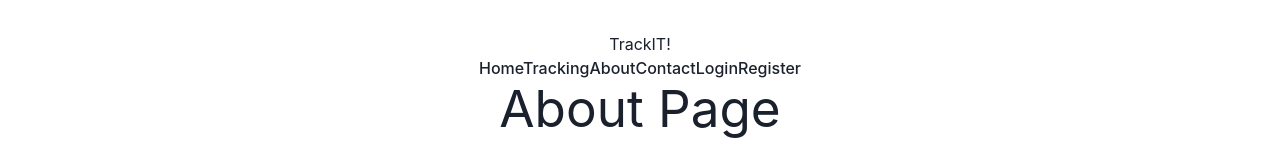
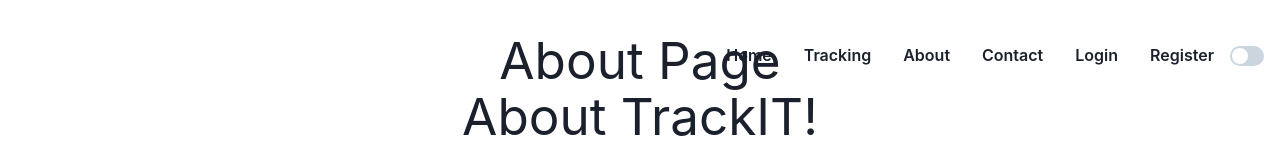
Before and after one commit to devanCodes/TrackIT, a React (Vite) app: page /about in a window 1280 px wide. Shown: the top 144 px of the page. Built offline with nearby package versions, Linux system fonts and the light colour scheme.

Commit message:
More footer and Navbar styling

```diff
--- a/package.json
+++ b/package.json
@@ -10,6 +10,7 @@
     "preview": "vite preview"
   },
   "dependencies": {
+    "@chakra-ui/icons": "^2.1.1",
     "@chakra-ui/react": "^2.8.1",
     "@emotion/react": "^11.11.1",
     "@emotion/styled": "^11.11.0",
--- a/src/components/Footer.jsx
+++ b/src/components/Footer.jsx
@@ -2,7 +2,7 @@
 import { Flex, Box, Icon, Link, Text } from "@chakra-ui/react";
 
 const Footer = () => {
-  const iconSize = 8;
+  const iconSize = 7;
 
   const linkedInPath =
     "M218.123122,218.127392 L180.191928,218.127392 L180.191928,158.724263 C180.191928,144.559023 179.939053,126.323993 160.463756,126.323993 C140.707926,126.323993 137.685284,141.757585 137.685284,157.692986 L137.685284,218.123441 L99.7540894,218.123441 L99.7540894,95.9665207 L136.168036,95.9665207 L136.168036,112.660562 L136.677736,112.660562 C144.102746,99.9650027 157.908637,92.3824528 172.605689,92.9280076 C211.050535,92.9280076 218.138927,118.216023 218.138927,151.114151 L218.123122,218.127392 Z M56.9550587,79.2685282 C44.7981969,79.2707099 34.9413443,69.4171797 34.9391618,57.260052 C34.93698,45.1029244 44.7902948,35.2458562 56.9471566,35.2436736 C69.1040185,35.2414916 78.9608713,45.0950217 78.963054,57.2521493 C78.9641017,63.090208 76.6459976,68.6895714 72.5186979,72.8184433 C68.3913982,76.9473153 62.7929898,79.26748 56.9550587,79.2685282 M75.9206558,218.127392 L37.94995,218.127392 L37.94995,95.9665207 L75.9206558,95.9665207 L75.9206558,218.127392 Z M237.033403,0.0182577091 L18.8895249,0.0182577091 C8.57959469,-0.0980923971 0.124827038,8.16056231 -0.001,18.4706066 L-0.001,237.524091 C0.120519052,247.839103 8.57460631,256.105934 18.8895249,255.9977 L237.033403,255.9977 C247.368728,256.125818 255.855922,247.859464 255.999,237.524091 L255.999,18.4548016 C255.851624,8.12438979 247.363742,-0.133792868 237.033403,0.000790807055";
--- a/src/components/Navbar.jsx
+++ b/src/components/Navbar.jsx
@@ -1,20 +1,147 @@
-import React from "react";
+import { useState } from "react";
+import {
+  useColorMode,
+  Switch,
+  Flex,
+  Button,
+  IconButton,
+} from "@chakra-ui/react";
+import { HamburgerIcon, CloseIcon } from "@chakra-ui/icons";
 import { Link } from "react-router-dom";
 
 const Navbar = () => {
+  const { colorMode, toggleColorMode } = useColorMode();
+  const isDark = colorMode === "dark";
+  const [display, changeDisplay] = useState("none");
   return (
-    <nav>
-      <h3>TrackIT!</h3>
-      <nav>
-        <Link to="/">Home</Link>
-        <Link to="/tracking">Tracking</Link>
-        <Link to="/about">About</Link>
-        <Link to="/contact">Contact</Link>
-        <Link to="/login">Login</Link>
-        <Link to="/register">Register</Link>
-      </nav>
-    </nav>
+    <Flex>
+      <Flex pos="fixed" top="1rem" right="1rem" align="center">
+        <Flex display={["none", "none", "flex", "flex"]}>
+          <Link to="/">
+            <Button as="a" variant="ghost" aria-label="Home" my={5} w="100%">
+              Home
+            </Button>
+          </Link>
+          <Link to="/tracking">
+            <Button
+              as="a"
+              variant="ghost"
+              aria-label="Tracking"
+              my={5}
+              w="100%"
+            >
+              Tracking
+            </Button>
+          </Link>
+          <Link to="/about">
+            <Button as="a" variant="ghost" aria-label="About" my={5} w="100%">
+              About
+            </Button>
+          </Link>
+          <Link to="/contact">
+            <Button as="a" variant="ghost" aria-label="Contact" my={5} w="100%">
+              Contact
+            </Button>
+          </Link>
+          <Link to="/login">
+            <Button as="a" variant="ghost" aria-label="Login" my={5} w="100%">
+              Login
+            </Button>
+          </Link>
+          <Link to="/register">
+            <Button
+              as="a"
+              variant="ghost"
+              aria-label="Register"
+              my={5}
+              w="100%"
+            >
+              Register
+            </Button>
+          </Link>
+        </Flex>
+
+        <IconButton
+          aria-label="Open Menu"
+          size="lg"
+          mr={2}
+          icon={<HamburgerIcon />}
+          display={["flex", "flex", "none", "none"]}
+          onClick={() => changeDisplay("flex")}
+        />
+
+        <Switch color="green" isChecked={isDark} onChange={toggleColorMode} />
+      </Flex>
+
+      <Flex
+        w="100vw"
+        bgColor="gray.50"
+        zIndex={20}
+        h="100vh"
+        pos="fixed"
+        top="0"
+        left="0"
+        overflowY="auto"
+        flexDir="column"
+        display={display}
+      >
+        <Flex justify="flex-end">
+          <IconButton
+            mt={2}
+            mr={4}
+            aria-label="Close Menu"
+            size="lg"
+            icon={<CloseIcon />}
+            onClick={() => changeDisplay("none")}
+          />
+        </Flex>
+        <Flex flexDir="column" align="center">
+          <Link to="/">
+            <Button as="a" variant="ghost" aria-label="Home" my={5} w="100%">
+              Home
+            </Button>
+          </Link>
+          <Link to="/tracking">
+            <Button
+              as="a"
+              variant="ghost"
+              aria-label="Tracking"
+              my={5}
+              w="100%"
+            >
+              Tracking
+            </Button>
+          </Link>
+          <Link to="/about">
+            <Button as="a" variant="ghost" aria-label="About" my={5} w="100%">
+              About
+            </Button>
+          </Link>
+          <Link to="/contact">
+            <Button as="a" variant="ghost" aria-label="Contact" my={5} w="100%">
+              Contact
+            </Button>
+          </Link>
+          <Link to="/login">
+            <Button as="a" variant="ghost" aria-label="Login" my={5} w="100%">
+              Login
+            </Button>
+          </Link>
+          <Link to="/register">
+            <Button
+              as="a"
+              variant="ghost"
+              aria-label="Register"
+              my={5}
+              w="100%"
+            >
+              Register
+            </Button>
+          </Link>
+        </Flex>
+      </Flex>
+    </Flex>
   );
-}
+};
 
 export default Navbar;
```
Also changed, not shown: 1 other file (tests, documents, lock files or other folders).
